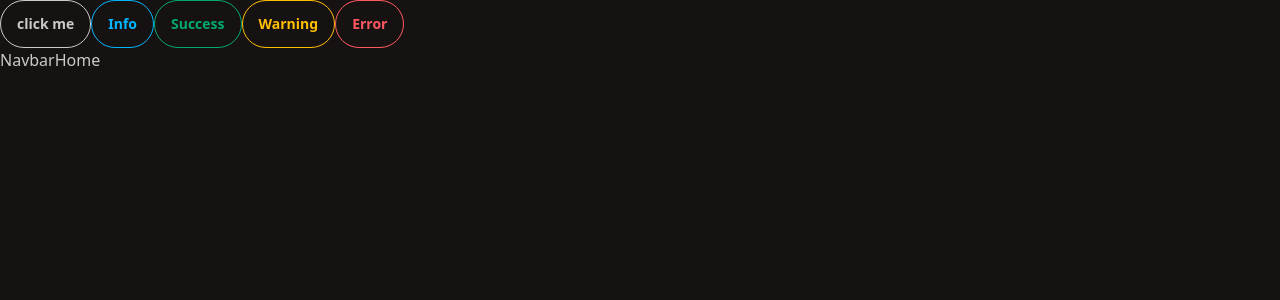
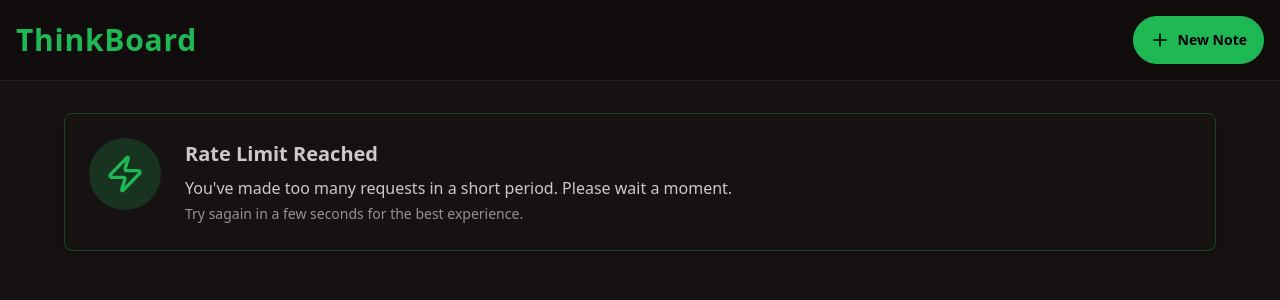
Before and after one commit to coder-Rishi05/TODO-app, a React (Vite) app in the folder Frontend/: page / in a window 1280 px wide. Shown: the top 300 px of the page. Built offline with nearby package versions, Linux system fonts and the light colour scheme.

Commit message:
completed frontend ui setup,RateLimiter,nav

```diff
--- a/Frontend/src/App.jsx
+++ b/Frontend/src/App.jsx
@@ -8,11 +8,6 @@ import toast, { Toaster } from "react-hot-toast";
 const App = () => {
   return (
     <div data-theme="forest">
-      <button className="btn btn-outline">click me</button>
-      <button className="btn btn-outline btn-info">Info</button>
-      <button className="btn btn-outline btn-success">Success</button>
-      <button className="btn btn-outline btn-warning">Warning</button>
-      <button className="btn btn-outline btn-error">Error</button>
       <Routes>
         <Route path="/" element={<HomePage />} />
         <Route path="/create" element={<CreatePage />} />
--- a/Frontend/src/Pages/HomePage.jsx
+++ b/Frontend/src/Pages/HomePage.jsx
@@ -1,15 +1,20 @@
+import { useEffect, useState } from "react";
 import Navbar from "../components/Navbar";
+import RateLimit from "../components/RateLimit";
 
 const HomePage = () => {
-
-return (
-  <div className="min-h-screen  ">
-  <Navbar />
-  Home
-  </div>
-)
+  const [rate_limit, setRate_limit] = useState(true);
+  const [notes, setNotes] = useState([]);
+  const [loading, setLoading] = useState(true);
 
 
-}
+
+  return (
+    <div className="min-h-screen   ">
+      <Navbar />
+      {rate_limit && <RateLimit />}
+    </div>
+  );
+};
 
 export default HomePage;
--- a/Frontend/src/components/Navbar.jsx
+++ b/Frontend/src/components/Navbar.jsx
@@ -1,9 +1,24 @@
+import { Plus } from "lucide-react";
+import { Link } from "react-router";
+
 const Navbar = () => {
-
-    return (
-        <>Navbar</>
-    )
-
-}
+  return (
+    <header className="bg-base-300 border-b border-base-content/10">
+      <div className="mx-auto max-w-7xl p-4 ">
+        <div className="flex items-center justify-between">
+          <h1 className="text-3xl font-bold text-primary -tracking-tight">
+            ThinkBoard
+          </h1>
+          <div className="flex items-center gap-4  ">
+            <Link to={"/create"} className="btn btn-primary">
+              <Plus className="size-5" />
+              <span>New Note</span>
+            </Link>
+          </div>
+        </div>
+      </div>
+    </header>
+  );
+};
 
 export default Navbar;
--- /dev/null
+++ b/Frontend/src/components/RateLimit.jsx
@@ -0,0 +1,28 @@
+import { ZapIcon } from "lucide-react";
+import React from "react";
+
+const RateLimit = () => {
+  return (
+    <div className="max-w-6xl mx-auto py-8">
+      <div className=" border border-primary/30 rounded-lg shadow-md ">
+        <div className="flex flex-col md:flex-row items-center p-6">
+          <div className="flex-shrink-0 bg-primary/20 p-4 rounded-full mb-4 mb:mb-0 md:mr-6 ">
+            <ZapIcon className="size-10 text-primary" />
+          </div>
+          <div className="flex-1 text-center md:text-left">
+            <h1 className="text-xl font-bold mb-2">Rate Limit Reached</h1>
+            <p className="text-base-content mb-1">
+              You've made too many requests in a short period. Please wait a
+              moment.
+            </p>
+            <p className="text-sm text-base-content/70">
+              Try sagain in a few seconds for the best experience.
+            </p>
+          </div>
+        </div>
+      </div>
+    </div>
+  );
+};
+
+export default RateLimit;
```
